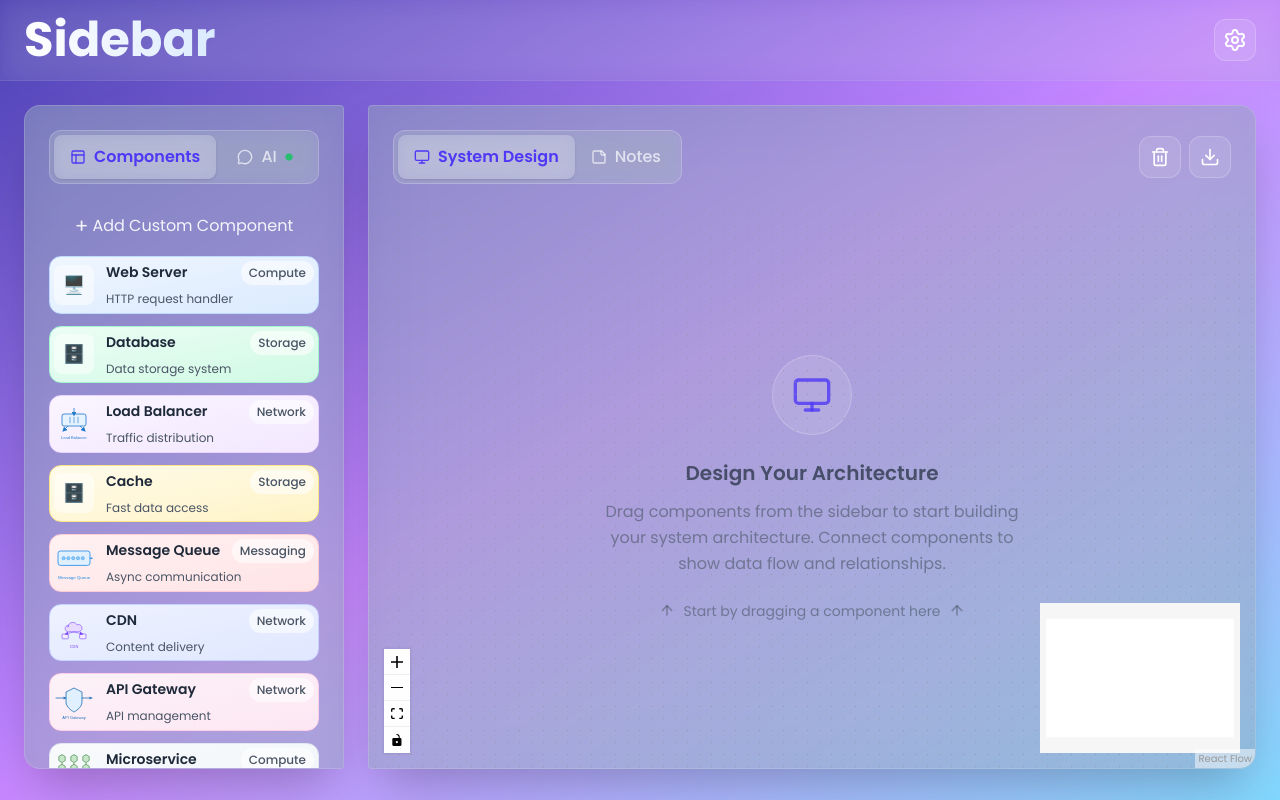
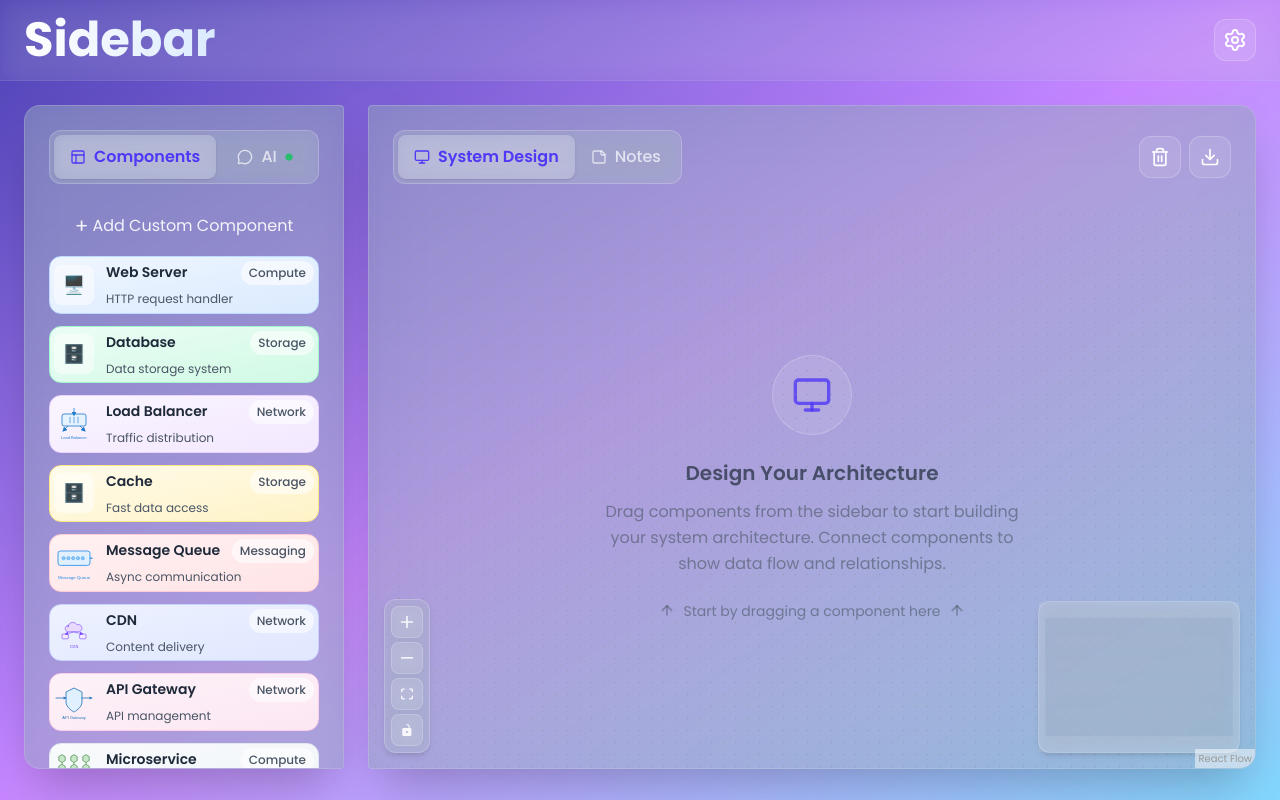
Before and after one commit to user0824/Sidebar, a React (Vite) app: page / in a window 1280 px wide. Built offline with nearby package versions, Linux system fonts and the light colour scheme.

Commit message:
feat: UI updates

```diff
--- a/src/components/Board.tsx
+++ b/src/components/Board.tsx
@@ -207,17 +207,17 @@ const Board: React.FC = () => {
 
               {/* STATS OVERLAY */}
               {nodes.length > 0 && (
-                <div className='absolute top-2 left-2 bg-white/90 backdrop-blur-sm rounded-xl py-1 px-2.5 shadow-lg border border-gray-200/50 z-10'>
+                <div className='absolute top-6 left-6 bg-white/10 backdrop-blur-sm rounded-xl py-2 px-3 shadow-lg border border-white/20 z-10 transition-all duration-200 hover:bg-white/15'>
                   <div className='flex items-center space-x-4 text-sm'>
                     <div className='flex items-center space-x-2'>
-                      <Circle className='w-2 h-2 text-blue-500 fill-current' />
-                      <span className='text-gray-600'>
+                      <Circle className='w-2.5 h-2.5 text-indigo-400 fill-current animate-pulse' />
+                      <span className='text-white/90 font-medium'>
                         {nodes.length} Components
                       </span>
                     </div>
                     <div className='flex items-center space-x-2'>
-                      <Circle className='w-2 h-2 text-green-500 fill-current ' />
-                      <span className='text-gray-600'>
+                      <Circle className='w-2.5 h-2.5 text-green-400 fill-current animate-pulse' />
+                      <span className='text-white/90 font-medium'>
                         {edges.length} Connections
                       </span>
                     </div>
--- a/src/components/ReactFlowBoard.tsx
+++ b/src/components/ReactFlowBoard.tsx
@@ -171,8 +171,18 @@ const ReactFlowBoard: React.FC<ReactFlowBoardProps> = ({
             strokeWidth: 2,
           }}
         >
-          <MiniMap />
-          <Controls />
+          <MiniMap
+            maskColor='rgb(255, 255, 255, 0.1)'
+            nodeColor='rgb(255, 255, 255, 0.8)'
+            nodeStrokeColor='rgb(255, 255, 255, 0.4)'
+            nodeBorderRadius={8}
+            zoomable
+            pannable
+          />
+
+          {/* Styled Controls */}
+          <Controls showZoom={true} showFitView={true} showInteractive={true} />
+
           <Background gap={12} size={1} />
         </ReactFlow>
       </div>
--- a/src/index.css
+++ b/src/index.css
@@ -30,3 +30,61 @@
     border-color: var(--color-gray-200, currentcolor);
   }
 }
+
+/* Style the Controls container */
+.react-flow__controls {
+  background: rgba(255, 255, 255, 0.1) !important;
+  border: 1px solid rgba(255, 255, 255, 0.2) !important;
+  border-radius: 12px !important;
+  backdrop-filter: blur(8px) !important;
+  padding: 4px !important;
+  box-shadow: 0 4px 6px -1px rgba(0, 0, 0, 0.1),
+    0 2px 4px -1px rgba(0, 0, 0, 0.06) !important;
+}
+
+/* Style the individual control buttons */
+.react-flow__controls-button {
+  background: rgba(255, 255, 255, 0.1) !important;
+  border: 1px solid rgba(255, 255, 255, 0.2) !important;
+  border-radius: 8px !important;
+  color: rgba(255, 255, 255, 0.9) !important;
+  transition: all 0.2s ease !important;
+  backdrop-filter: blur(8px) !important;
+  margin: 2px !important;
+  width: 32px !important;
+  height: 32px !important;
+}
+
+.react-flow__controls-button:hover {
+  background: rgba(255, 255, 255, 0.2) !important;
+  color: rgb(99, 102, 241) !important;
+  transform: scale(1.05) !important;
+  border-color: rgba(99, 102, 241, 0.3) !important;
+}
+
+.react-flow__controls-button svg {
+  width: 16px !important;
+  height: 16px !important;
+}
+
+/* Style the MiniMap container */
+.react-flow__minimap {
+  background: rgba(255, 255, 255, 0.1) !important;
+  border: 1px solid rgba(255, 255, 255, 0.2) !important;
+  border-radius: 12px !important;
+  backdrop-filter: blur(8px) !important;
+  box-shadow: 0 4px 6px -1px rgba(0, 0, 0, 0.1),
+    0 2px 4px -1px rgba(0, 0, 0, 0.06) !important;
+}
+
+/* Style the MiniMap mask */
+.react-flow__minimap-mask {
+  fill: rgba(255, 255, 255, 0.1) !important;
+}
+
+/* Style the MiniMap node colors */
+.react-flow__minimap-node {
+  fill: rgba(255, 255, 255, 0.8) !important;
+  stroke: rgba(255, 255, 255, 0.4) !important;
+  stroke-width: 1px !important;
+}
```
Also changed, not shown: 1 other file (tests, documents, lock files or other folders).
